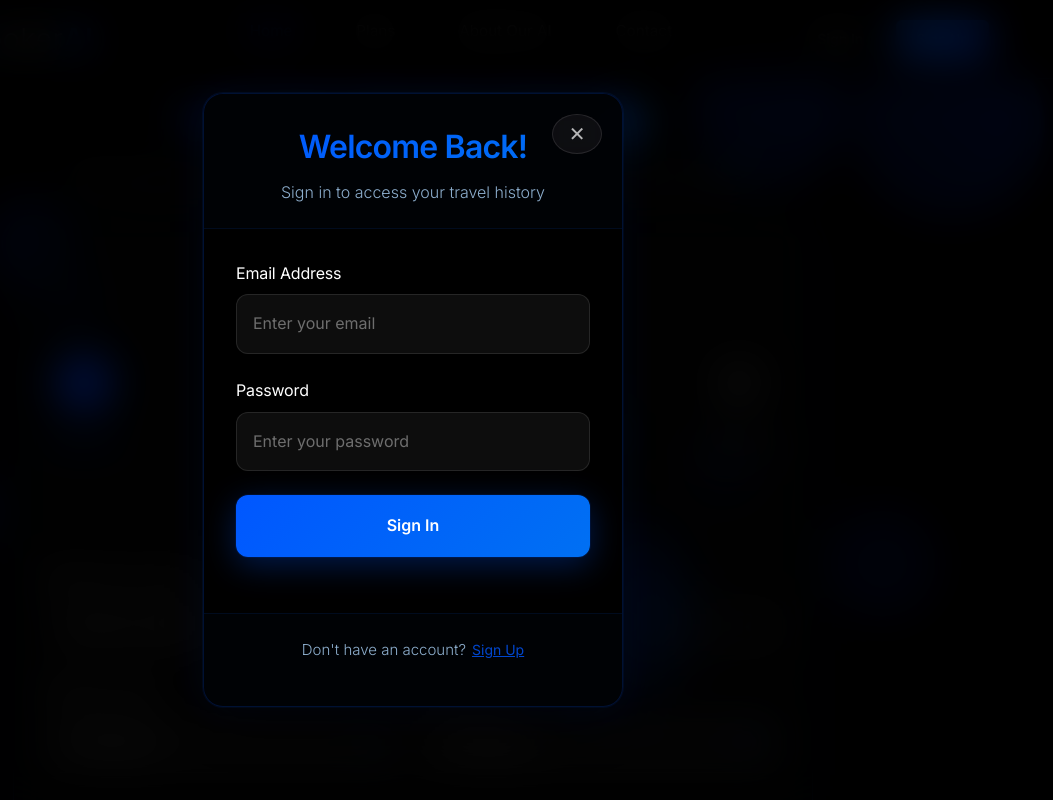
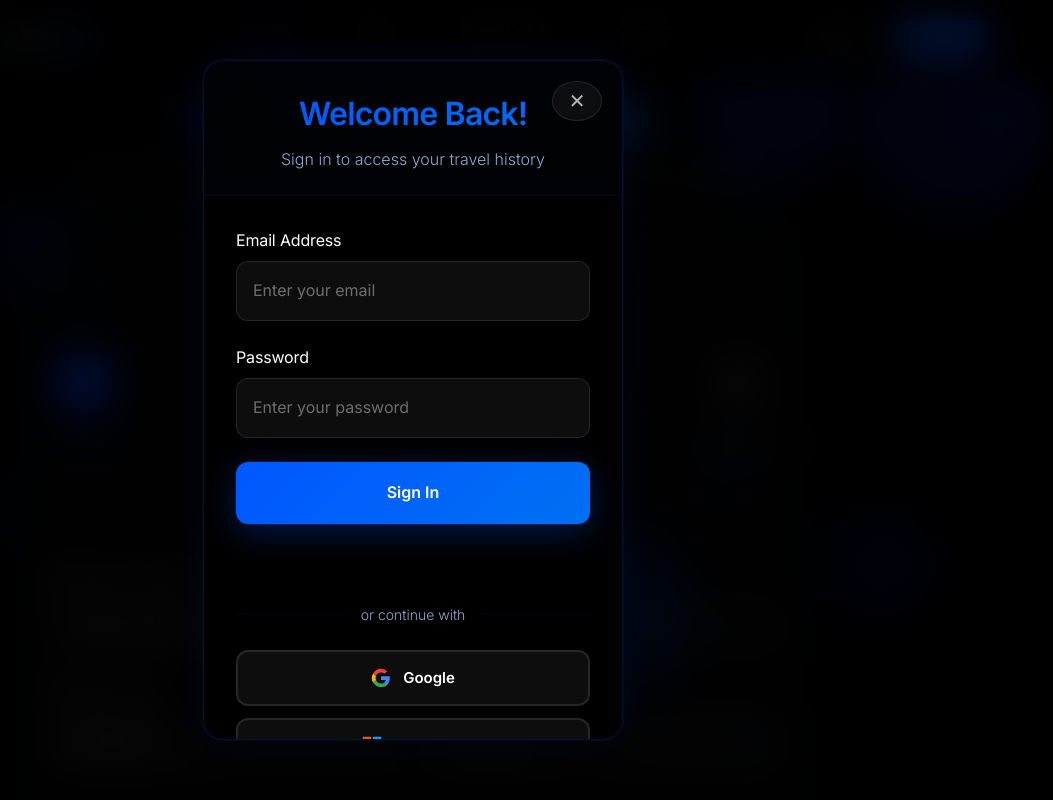
Before and after one commit to thakakhwa/TravelingCookerAI, a React (Vite) app in the folder Frontend/: page / in a window 1280 px wide. Both pictures are taken after a click on the button "Sign In". Shown: the top 800 px of the page, without its empty margins (227-1280 px from the left). Built offline with nearby package versions, Linux system fonts and the light colour scheme.

Commit message:
need oauth

```diff
--- a/Frontend/src/components/AuthModal.jsx
+++ b/Frontend/src/components/AuthModal.jsx
@@ -253,7 +253,7 @@ const AuthModal = ({ isOpen, onClose, defaultMode = 'login' }) => {
         </form>
 
         {/* OAuth Buttons - Temporarily disabled until OAuth credentials are configured */}
-        {false && (
+        {true && (
           <>
             {/* OAuth Divider */}
             <div className="oauth-divider">
```
